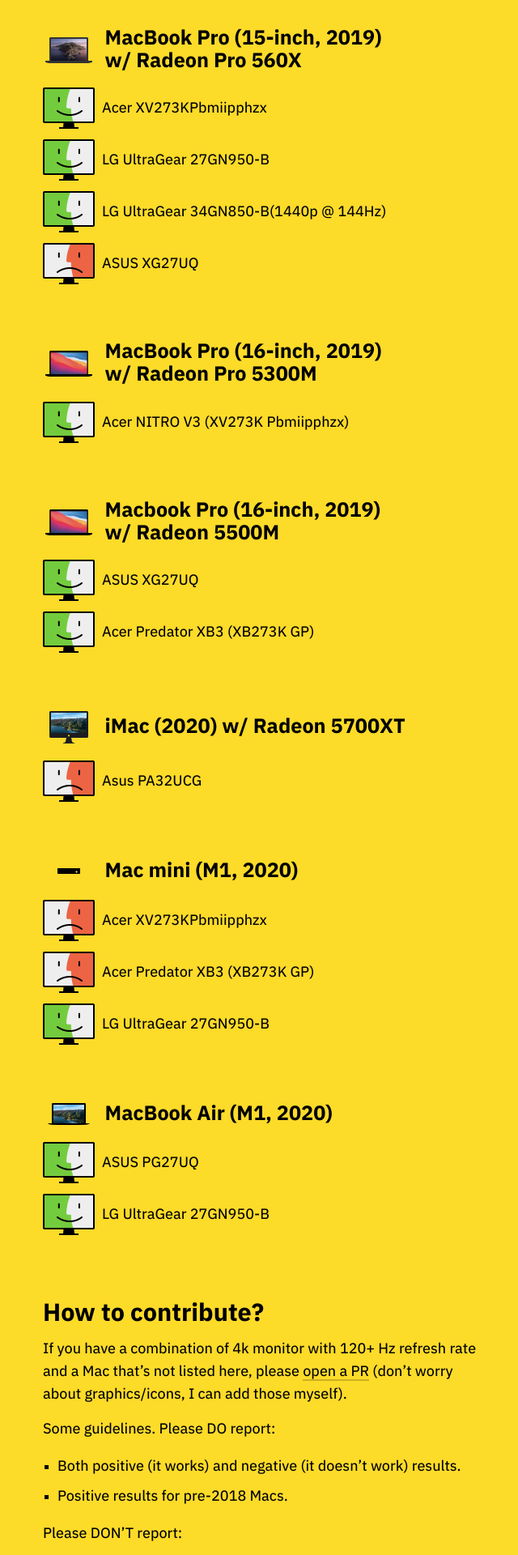
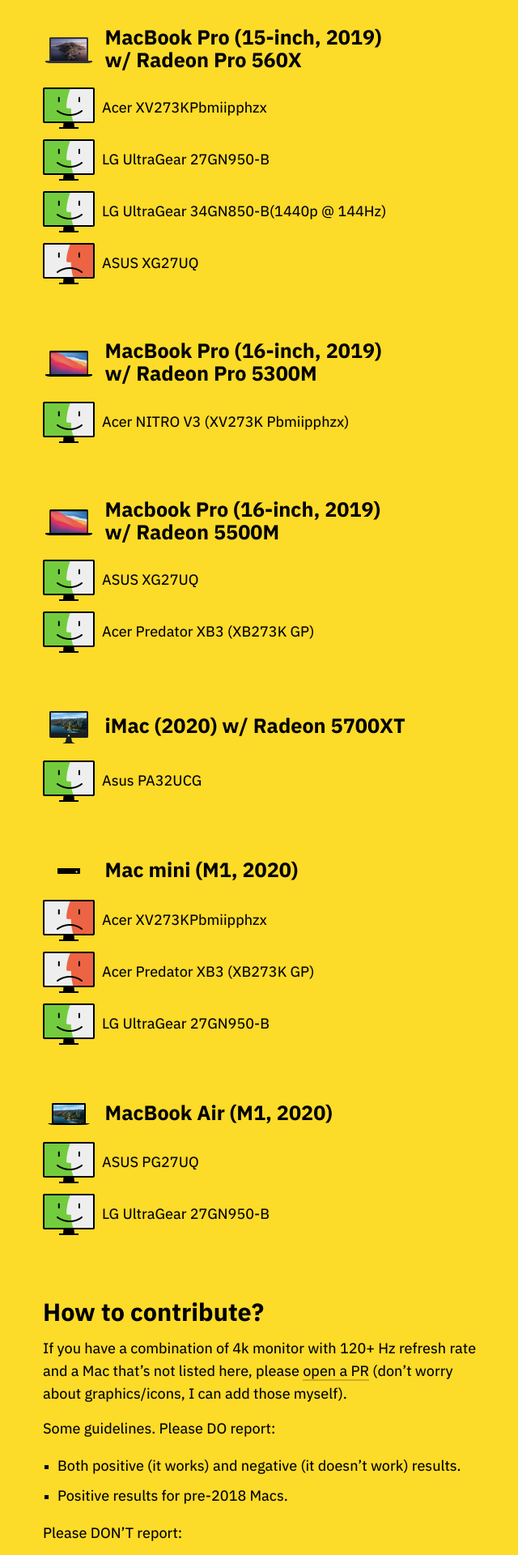
Before and after one commit to tonsky/tonsky.github.io, a Jekyll site: the page built from _posts/2021-02-24-monitors-mac.md, in a window 1280 px wide. Shown: the part 1492-3412 px from the top of the page at 81% size, without its empty margins (316-956 px from the left). Built offline with Jekyll 4.4.1, drawn with Linux system fonts in a browser that asks for light colours.

Commit message:
Asus PA32UCG works! #26

```diff
--- a/_posts/2021-02-24-monitors-mac.md
+++ b/_posts/2021-02-24-monitors-mac.md
@@ -66,7 +66,7 @@
 
 ## <img src="imac_2020.png" height=44> <span>iMac (2020) w/ Radeon 5700XT</span>
 
-<div class="row"><img src="doesnt_work.png" height=64> <span>Asus PA32UCG</span></div>
+<div class="row"><img src="works.png" height=64> <span>Asus PA32UCG</span></div>
 
 ## <img src="mini_2018.png" height=32> <span>Mac mini (M1, 2020)</span>
 
```
